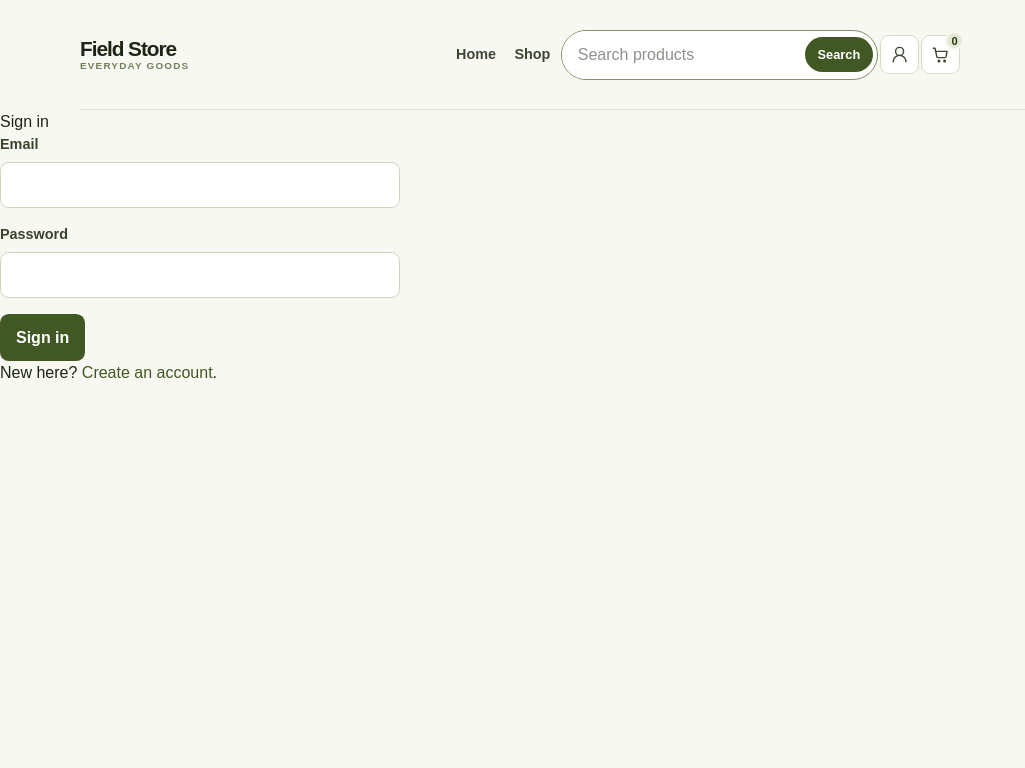
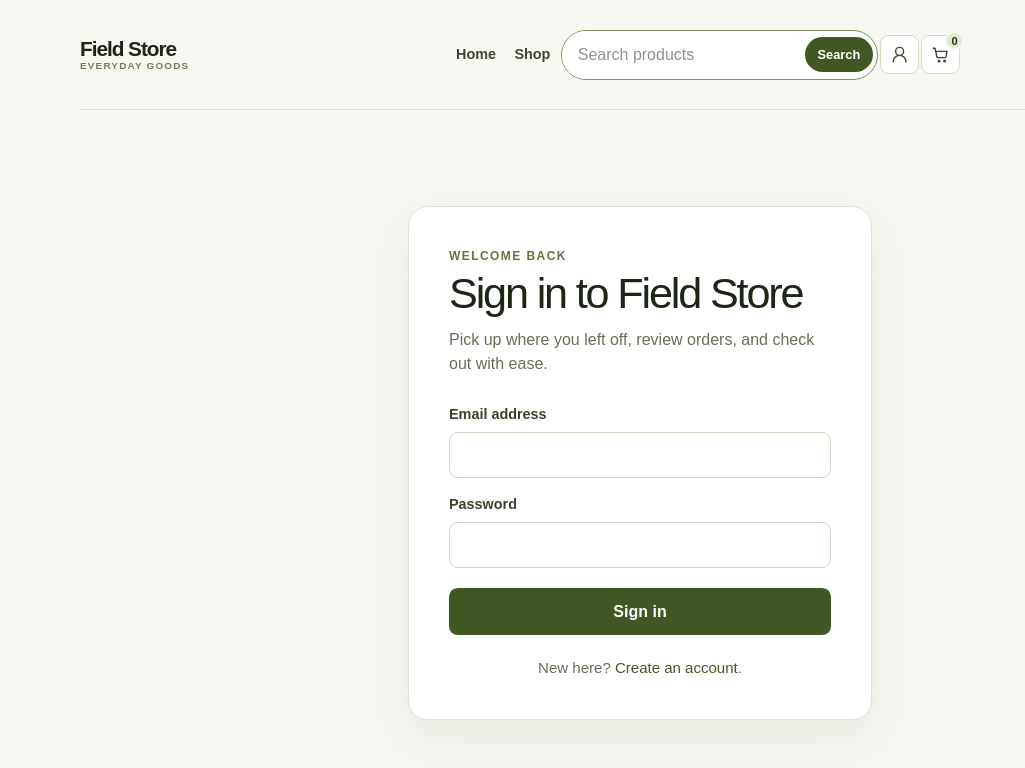
Before and after one commit to mustaqimnexstack/hono-ecommerce-frontend, a Next.js app: page /login in a window 1280 px wide. Shown: the top 768 px of the page, without its empty margins (0-1025 px from the left). Built offline with nearby package versions, Linux system fonts and the light colour scheme; no server answers.

Commit message:
feat(checkout): improve customer purchase and account flows

```diff
--- a/app/account/orders/page.tsx
+++ b/app/account/orders/page.tsx
@@ -1,2 +1,19 @@
-'use client'; import { useEffect,useState } from 'react'; import Link from 'next/link'; import { api,money } from '@/lib/api'; import type { Order } from '@store/types';
-export default function Orders(){const [orders,setOrders]=useState<Order[]|null>(null);const [error,setError]=useState('');useEffect(()=>{api<Order[]>('/orders').then(setOrders).catch(e=>setError(e.message))},[]);if(error)return <p>Please <Link href="/login">sign in</Link> to view your orders.</p>;return <><h1>Your orders</h1>{!orders?<p>Loading…</p>:!orders.length?<p>No orders yet.</p>:<table><thead><tr><th>Order</th><th>Status</th><th>Total</th><th>Date</th></tr></thead><tbody>{orders.map(o=><tr key={o.id}><td>{o.id}</td><td>{o.status}</td><td>{money(o.totalCents)}</td><td>{new Date(o.createdAt).toLocaleDateString()}</td></tr>)}</tbody></table>}</>}
+'use client';
+
+import Link from 'next/link';
+import { useEffect, useState } from 'react';
+import { api, money } from '@/lib/api';
+import type { Order } from '@store/types';
+
+export default function Orders() {
+  const [orders, setOrders] = useState<Order[] | null>(null);
+  const [error, setError] = useState('');
+
+  useEffect(() => { api<Order[]>('/orders').then(setOrders).catch((reason) => setError(reason instanceof Error ? reason.message : 'Could not load orders.')); }, []);
+
+  if (error) return <main className="page"><div className="empty-state"><h2>Sign in to view your orders</h2><p>Your account keeps track of orders placed while signed in.</p><Link className="button" href="/login?next=/account/orders">Sign in</Link></div></main>;
+  if (!orders) return <main className="route-loading"><p>Loading your orders…</p></main>;
+  if (!orders.length) return <main className="page"><div className="empty-state"><h2>No orders yet</h2><p>When you order while signed in, it will appear here.</p><Link className="button" href="/products">Start shopping</Link></div></main>;
+
+  return <main className="page"><div className="page-heading"><div><p className="eyebrow">Your account</p><h1>Order history</h1></div></div><div className="table-wrap"><table><thead><tr><th>Order</th><th>Status</th><th>Total</th><th>Date</th></tr></thead><tbody>{orders.map((order) => <tr key={order.id}><td><strong>#{order.id.slice(-8).toUpperCase()}</strong></td><td><span className="status">{order.status}</span></td><td>{money(order.totalCents)}</td><td>{new Date(order.createdAt).toLocaleDateString()}</td></tr>)}</tbody></table></div></main>;
+}
--- a/app/cart/page.tsx
+++ b/app/cart/page.tsx
@@ -1,3 +1,14 @@
 'use client';
-import Link from 'next/link'; import { useCart } from '@/store/cart'; import { money } from '@/lib/api';
-export default function Cart() { const {items,setQuantity,remove}=useCart(); const total=items.reduce((n,i)=>n+i.priceCents*i.quantity,0); return <><h1>Your cart</h1>{!items.length?<p>Your cart is empty. <Link href="/products">Start shopping.</Link></p>:<><table><thead><tr><th>Product</th><th>Quantity</th><th>Total</th><th/></tr></thead><tbody>{items.map(i=><tr key={i.productId}><td>{i.name}</td><td><input style={{width:65}} type="number" min="1" value={i.quantity} onChange={e=>setQuantity(i.productId,Number(e.target.value))}/></td><td>{money(i.priceCents*i.quantity)}</td><td><button onClick={()=>remove(i.productId)}>Remove</button></td></tr>)}</tbody></table><div className="space"><h2>{money(total)}</h2><Link href="/checkout"><button>Checkout</button></Link></div></>}</>; }
+
+import Link from 'next/link';
+import { useCart } from '@/store/cart';
+import { money } from '@/lib/api';
+
+export default function Cart() {
+  const { items, setQuantity, remove } = useCart();
+  const total = items.reduce((sum, item) => sum + item.priceCents * item.quantity, 0);
+
+  if (!items.length) return <main className="page"><div className="empty-state"><h2>Your cart is empty</h2><p>Add something useful from the collection when you’re ready.</p><Link className="button" href="/products">Browse products</Link></div></main>;
+
+  return <main className="page"><div className="page-heading"><div><p className="eyebrow">Your selection</p><h1>Shopping cart</h1><p>{items.reduce((sum, item) => sum + item.quantity, 0)} items ready for checkout.</p></div></div><div className="table-wrap"><table><thead><tr><th>Product</th><th>Quantity</th><th>Total</th><th><span className="sr-only">Actions</span></th></tr></thead><tbody>{items.map((item) => <tr key={item.productId}><td><strong>{item.name}</strong></td><td><input className="quantity-input" aria-label={`Quantity for ${item.name}`} type="number" min="1" value={item.quantity} onChange={(event) => setQuantity(item.productId, Math.max(1, Number(event.target.value) || 1))} /></td><td>{money(item.priceCents * item.quantity)}</td><td><button onClick={() => remove(item.productId)}>Remove</button></td></tr>)}</tbody></table></div><div className="space"><div><p className="eyebrow">Order total</p><h2>{money(total)}</h2></div><Link className="button" href="/checkout">Continue to checkout</Link></div></main>;
+}
--- a/app/checkout/page.tsx
+++ b/app/checkout/page.tsx
@@ -1,3 +1,32 @@
 'use client';
-import { FormEvent,useState } from 'react'; import { useRouter } from 'next/navigation'; import { api,money } from '@/lib/api'; import { useCart } from '@/store/cart';
-export default function Checkout() { const items=useCart(s=>s.items); const clear=useCart(s=>s.clear); const router=useRouter(); const [error,setError]=useState(''); const total=items.reduce((n,i)=>n+i.priceCents*i.quantity,0); async function submit(e:FormEvent<HTMLFormElement>){e.preventDefault();setError('');try{const fd=new FormData(e.currentTarget); const order=await api<{id:string}>('/orders',{method:'POST',body:JSON.stringify({shippingAddress:fd.get('shippingAddress'),items:items.map(i=>({productId:i.productId,quantity:i.quantity}))})});clear();router.push(`/checkout/success?id=${order.id}`)}catch(err){setError(err instanceof Error?err.message:'Checkout failed')}} if(!items.length)return <p>Your cart is empty.</p>; return <section><h1>Mock checkout</h1><p>Total: {money(total)}</p><form onSubmit={submit} style={{maxWidth:500}}><label>Shipping address<textarea name="shippingAddress" minLength={10} required placeholder="Street, city, postal code, country"/></label>{error&&<p className="error">{error}</p>}<button>Place test order</button></form><p className="muted">Sign in before checkout. Payments are intentionally not collected in this demo.</p></section>; }
+
+import { FormEvent, useState } from 'react';
+import { useRouter } from 'next/navigation';
+import { api, money } from '@/lib/api';
+import { useCart } from '@/store/cart';
+
+export default function Checkout() {
+  const items = useCart((state) => state.items);
+  const clear = useCart((state) => state.clear);
+  const router = useRouter();
+  const [error, setError] = useState('');
+  const total = items.reduce((sum, item) => sum + item.priceCents * item.quantity, 0);
+
+  async function submit(event: FormEvent<HTMLFormElement>) {
+    event.preventDefault();
+    setError('');
+    const form = new FormData(event.currentTarget);
+
+    try {
+      const order = await api<{ id: string }>('/orders', { method: 'POST', body: JSON.stringify({ customerName: form.get('customerName'), phone: form.get('phone'), shippingAddress: form.get('shippingAddress'), items: items.map((item) => ({ productId: item.productId, quantity: item.quantity })) }) });
+      clear();
+      router.push(`/checkout/success?id=${order.id}`);
+    } catch (reason) {
+      setError(reason instanceof Error ? reason.message : 'Checkout failed');
+    }
+  }
+
+  if (!items.length) return <main className="checkout-page"><p>Your cart is empty.</p></main>;
+
+  return <main className="checkout-page"><section className="checkout-card"><div><p className="eyebrow">Guest checkout</p><h1>Where should we send it?</h1><p className="checkout-intro">Review your order and add your contact and delivery details. You can check out with or without an account; payments are not collected in this demo.</p></div><aside className="order-summary"><span>Order total</span><strong>{money(total)}</strong><small>{items.reduce((sum, item) => sum + item.quantity, 0)} item{items.length === 1 ? '' : 's'}</small></aside><form onSubmit={submit}><div className="form-grid"><label>Full name<input name="customerName" autoComplete="name" required minLength={2} placeholder="Your full name" /></label><label>Phone number<input name="phone" type="tel" autoComplete="tel" required minLength={7} placeholder="+880 1XXXXXXXXX" /></label></div><label>Shipping address<textarea name="shippingAddress" minLength={10} required placeholder="Street, city, postal code, country" /></label>{error && <p className="error" role="alert">{error}</p>}<button type="submit">Place test order</button></form></section></main>;
+}
--- a/app/checkout/success/page.tsx
+++ b/app/checkout/success/page.tsx
@@ -1,2 +1,10 @@
-'use client'; import Link from 'next/link'; import { useSearchParams } from 'next/navigation';
-export default function Success(){const query=useSearchParams();return <section><h1>Order received</h1><p>Your test order <strong>{query.get('id')}</strong> was created.</p><Link href="/account/orders"><button>View orders</button></Link></section>}
+'use client';
+
+import Link from 'next/link';
+import { useSearchParams } from 'next/navigation';
+
+export default function Success() {
+  const searchParams = useSearchParams();
+  const id = searchParams.get('id');
+  return <main className="page"><section className="auth-card"><p className="eyebrow">Order confirmed</p><h1>Thanks for your order.</h1><p className="auth-intro">Your test order{ id ? <> <strong>#{id.slice(-8).toUpperCase()}</strong></> : '' } has been created. We’ll use the shipping address you provided.</p><Link className="button" href="/products">Continue shopping</Link></section></main>;
+}
--- a/app/login/page.tsx
+++ b/app/login/page.tsx
@@ -1,2 +1,28 @@
-'use client'; import Link from 'next/link'; import { FormEvent,useState } from 'react'; import { useRouter } from 'next/navigation'; import { api } from '@/lib/api';
-export default function Login(){const [error,setError]=useState('');const router=useRouter();async function submit(e:FormEvent<HTMLFormElement>){e.preventDefault();const fd=new FormData(e.currentTarget);try{await api('/auth/login',{method:'POST',body:JSON.stringify({email:fd.get('email'),password:fd.get('password')})});router.push('/products')}catch(e){setError(e instanceof Error?e.message:'Login failed')}}return <section><h1>Sign in</h1><form onSubmit={submit} style={{maxWidth:400}}><label>Email<input name="email" type="email" required/></label><label>Password<input name="password" type="password" required/></label>{error&&<p className="error">{error}</p>}<button>Sign in</button></form><p>New here? <Link href="/register">Create an account</Link>.</p></section>}
+'use client';
+
+import Link from 'next/link';
+import { FormEvent, useState } from 'react';
+import { useRouter, useSearchParams } from 'next/navigation';
+import { api } from '@/lib/api';
+
+export default function Login() {
+  const [error, setError] = useState('');
+  const router = useRouter();
+  const searchParams = useSearchParams();
+
+  async function submit(event: FormEvent<HTMLFormElement>) {
+    event.preventDefault();
+    setError('');
+    const form = new FormData(event.currentTarget);
+
+    try {
+      await api('/auth/login', { method: 'POST', body: JSON.stringify({ email: form.get('email'), password: form.get('password') }) });
+      const next = searchParams.get('next');
+      router.push(next?.startsWith('/') && !next.startsWith('//') ? next : '/products');
+    } catch (reason) {
+      setError(reason instanceof Error ? reason.message : 'Login failed');
+    }
+  }
+
+  return <main className="auth-page"><section className="auth-card"><p className="eyebrow">Welcome back</p><h1>Sign in to Field Store</h1><p className="auth-intro">Pick up where you left off, review orders, and check out with ease.</p><form onSubmit={submit}><label>Email address<input name="email" type="email" autoComplete="email" required /></label><label>Password<input name="password" type="password" autoComplete="current-password" required /></label>{error && <p className="error" role="alert">{error}</p>}<button type="submit">Sign in</button></form><p className="auth-switch">New here? <Link href="/register">Create an account</Link>.</p></section></main>;
+}
--- a/app/register/page.tsx
+++ b/app/register/page.tsx
@@ -1,2 +1,26 @@
-'use client'; import { FormEvent,useState } from 'react'; import { useRouter } from 'next/navigation'; import { api } from '@/lib/api';
-export default function Register(){const [error,setError]=useState('');const router=useRouter();async function submit(e:FormEvent<HTMLFormElement>){e.preventDefault();const fd=new FormData(e.currentTarget);try{await api('/auth/register',{method:'POST',body:JSON.stringify({name:fd.get('name'),email:fd.get('email'),password:fd.get('password')})});router.push('/products')}catch(e){setError(e instanceof Error?e.message:'Registration failed')}}return <section><h1>Create account</h1><form onSubmit={submit} style={{maxWidth:400}}><label>Name<input name="name" required minLength={2}/></label><label>Email<input name="email" type="email" required/></label><label>Password<input name="password" type="password" required minLength={8}/></label>{error&&<p className="error">{error}</p>}<button>Create account</button></form></section>}
+'use client';
+
+import Link from 'next/link';
+import { FormEvent, useState } from 'react';
+import { useRouter } from 'next/navigation';
+import { api } from '@/lib/api';
+
+export default function Register() {
+  const [error, setError] = useState('');
+  const router = useRouter();
+
+  async function submit(event: FormEvent<HTMLFormElement>) {
+    event.preventDefault();
+    setError('');
+    const form = new FormData(event.currentTarget);
+
+    try {
+      await api('/auth/register', { method: 'POST', body: JSON.stringify({ name: form.get('name'), email: form.get('email'), password: form.get('password') }) });
+      router.push('/products');
+    } catch (reason) {
+      setError(reason instanceof Error ? reason.message : 'Registration failed');
+    }
+  }
+
+  return <main className="auth-page"><section className="auth-card"><p className="eyebrow">Join the store</p><h1>Create your account</h1><p className="auth-intro">Save time at checkout and keep your order history in one place.</p><form onSubmit={submit}><label>Your name<input name="name" autoComplete="name" required minLength={2} /></label><label>Email address<input name="email" type="email" autoComplete="email" required /></label><label>Password<input name="password" type="password" autoComplete="new-password" required minLength={8} /></label><p className="field-hint">Use at least 8 characters.</p>{error && <p className="error" role="alert">{error}</p>}<button type="submit">Create account</button></form><p className="auth-switch">Already have an account? <Link href="/login">Sign in</Link>.</p></section></main>;
+}
```
